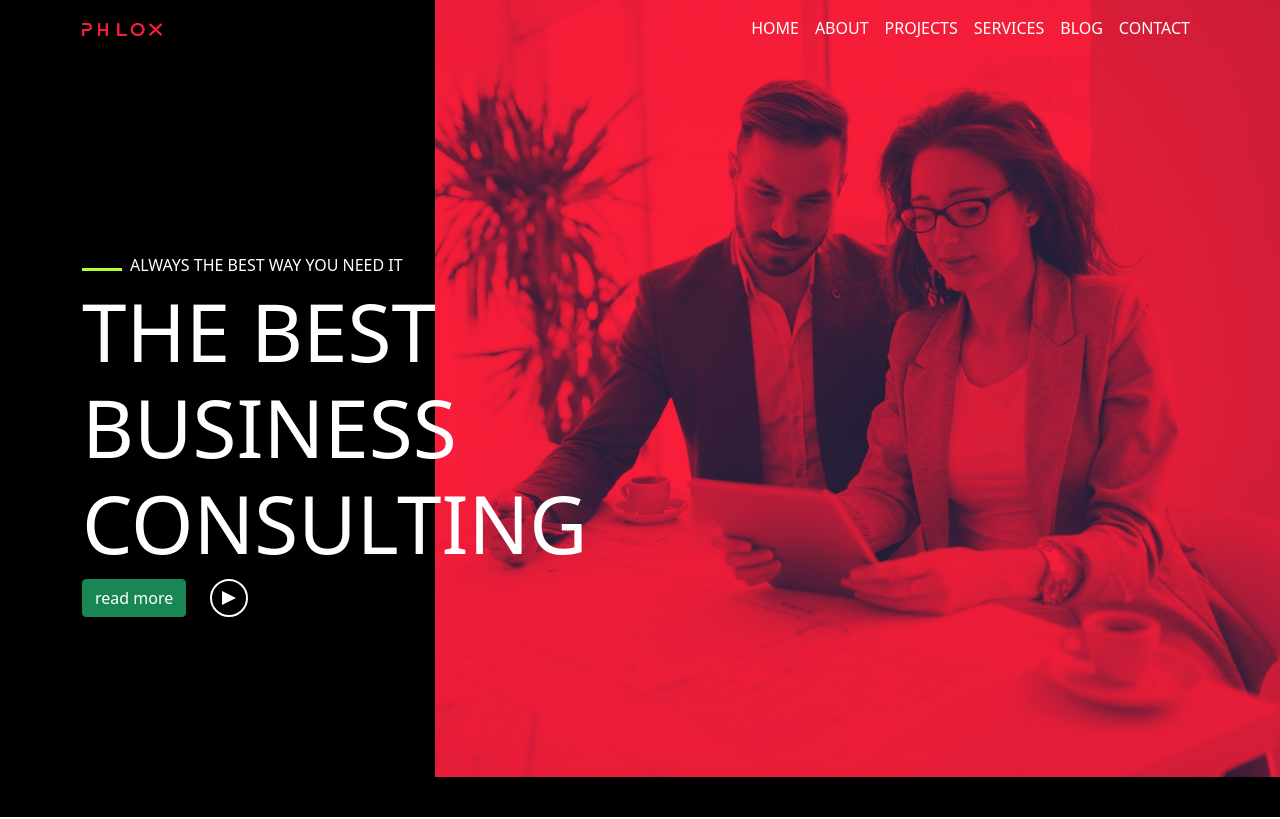
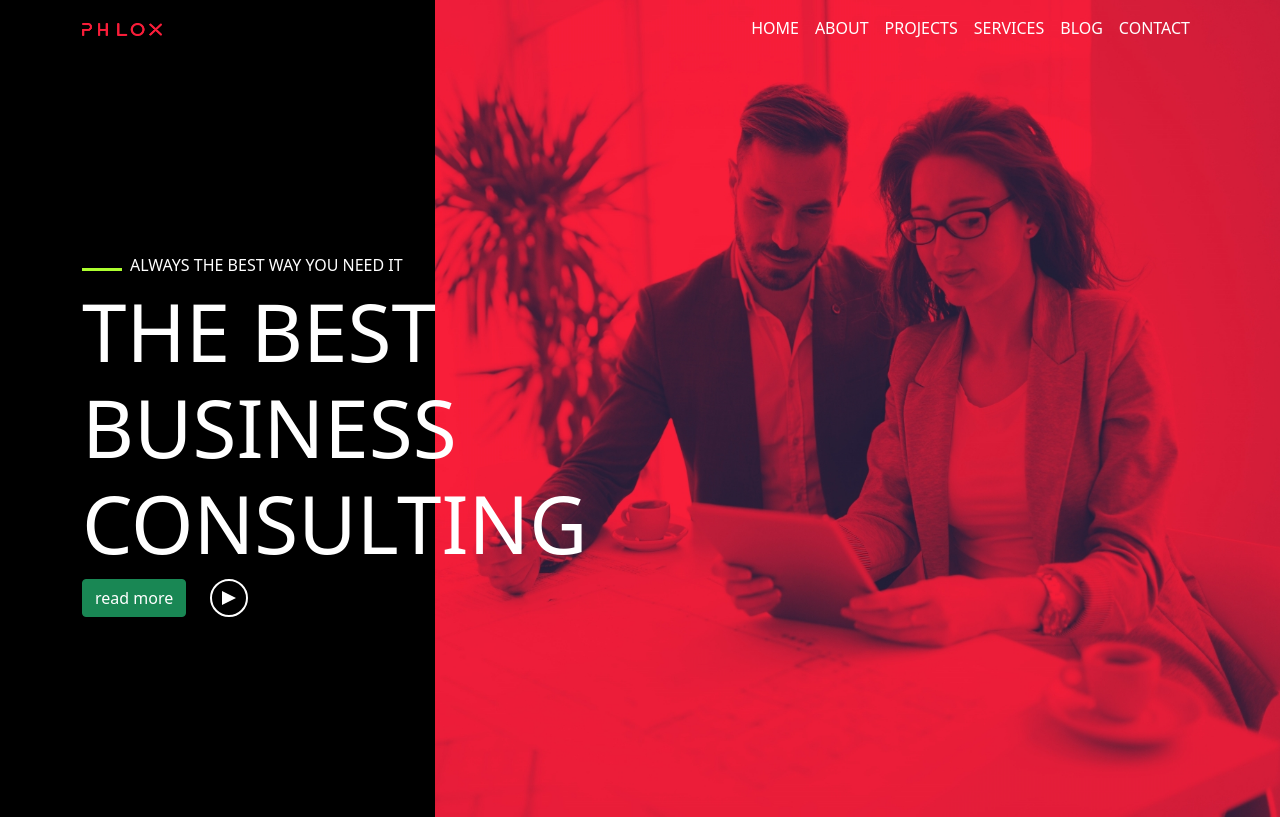
Before and after one commit to cincenfrank/proj-html-vuejs, a Vue app: page / in a window 1280 px wide. Shown: the top 819 px of the page. Built offline with nearby package versions, Linux system fonts and the light colour scheme.

Commit message:
background refactorning

```diff
--- a/src/components/HeaderComponent.vue
+++ b/src/components/HeaderComponent.vue
@@ -19,10 +19,13 @@ export default {
 header {
   background-color: black;
   background-image: url("../assets/portrait-of-young-architect-woman-on-meeting-KFZCE3A.jpg");
-  background-size: 66%;
+  // background-image: url("../assets/business-people-working-together-on-project-and-5FHSKBL.jpg");
+  background-size: 66% 100%;
   background-repeat: no-repeat;
-  background-position-x: right;
-  background-position-y: top;
+  background-position: right top;
+  // background-attachment: fixed;
+  // back
+  // background-size: cover;
   //   padding: 10px;
 }
 </style>
```
